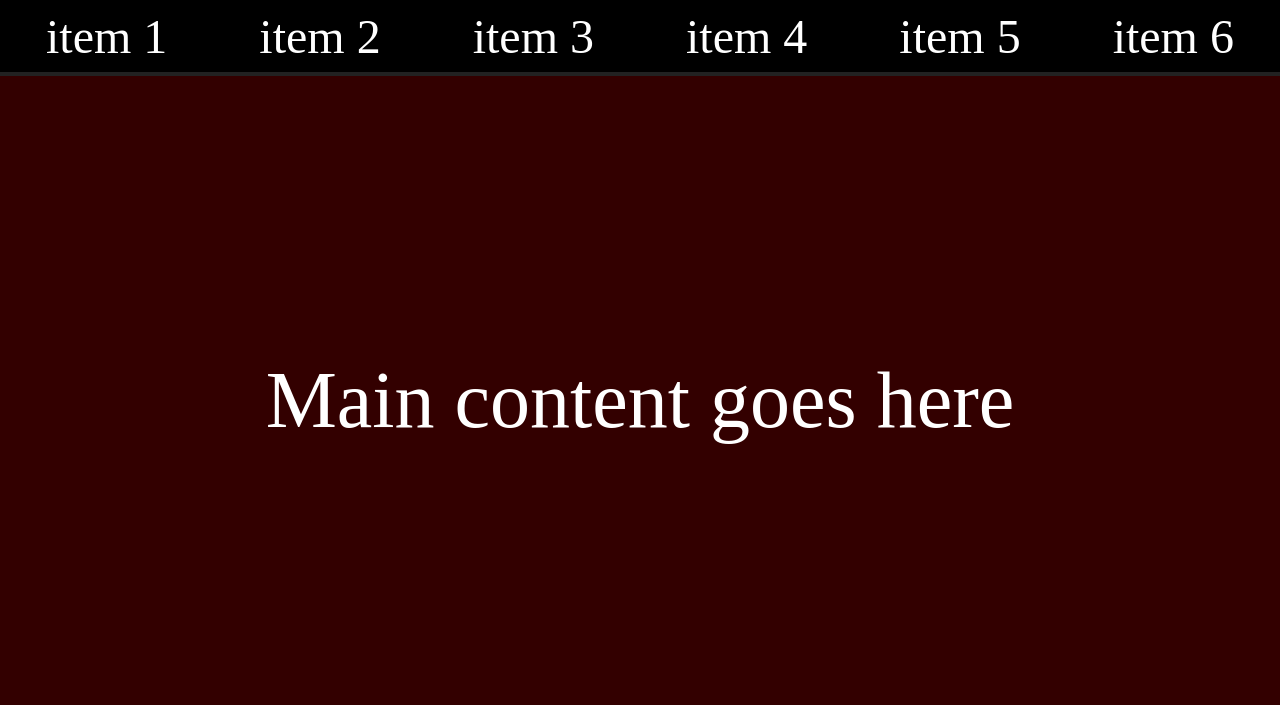
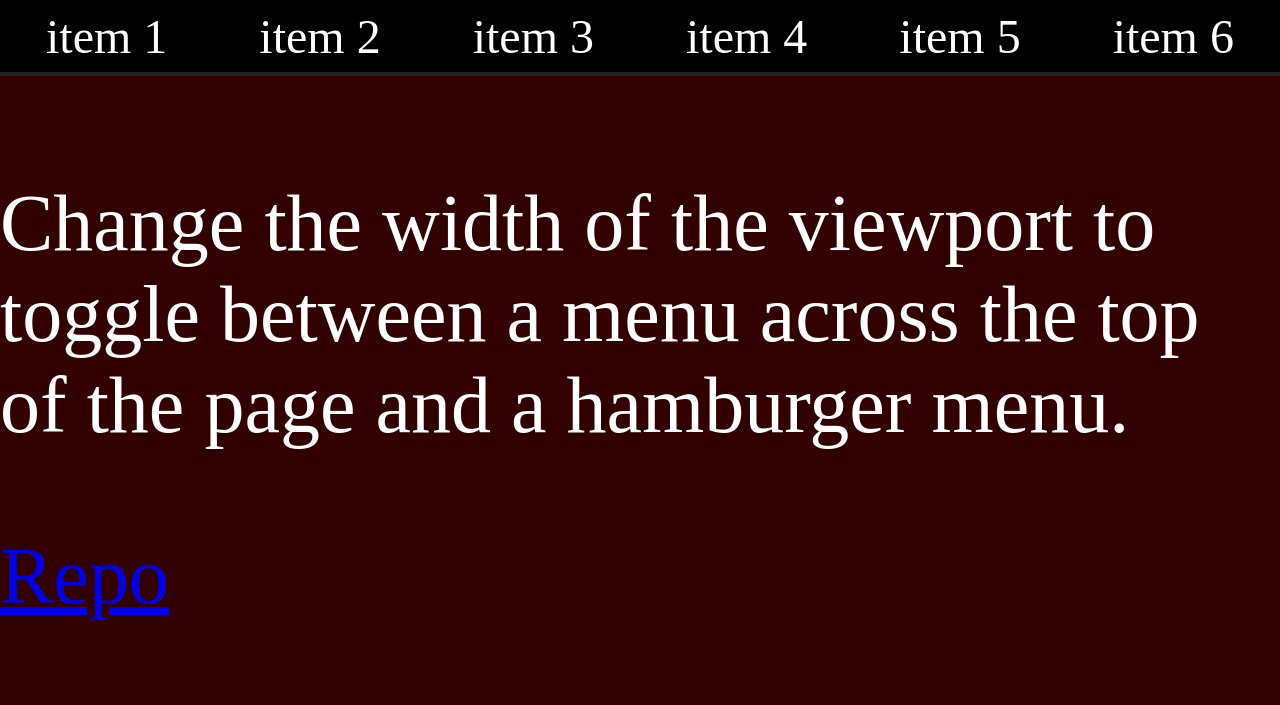
Before and after one commit to FunForks/burger-menu, a plain HTML site: page index.html in a window 1280 px wide. Drawn offline with Linux system fonts and the light colour scheme.

Commit message:
Edit index.html: instructions and link to repo

```diff
--- a/index.html
+++ b/index.html
@@ -28,7 +28,13 @@
     </div>
   </nav>
   <main>
-    Main content goes here
+
+    <div>
+      <p>Change the width of the viewport to toggle between a menu across the top of the page and a hamburger menu.</p>
+
+      <p><a href="https://github.com/FunForks/burger-menu">Repo</a> </p>
+    </div>
+
   </main>
 </body>
 </html>
```
